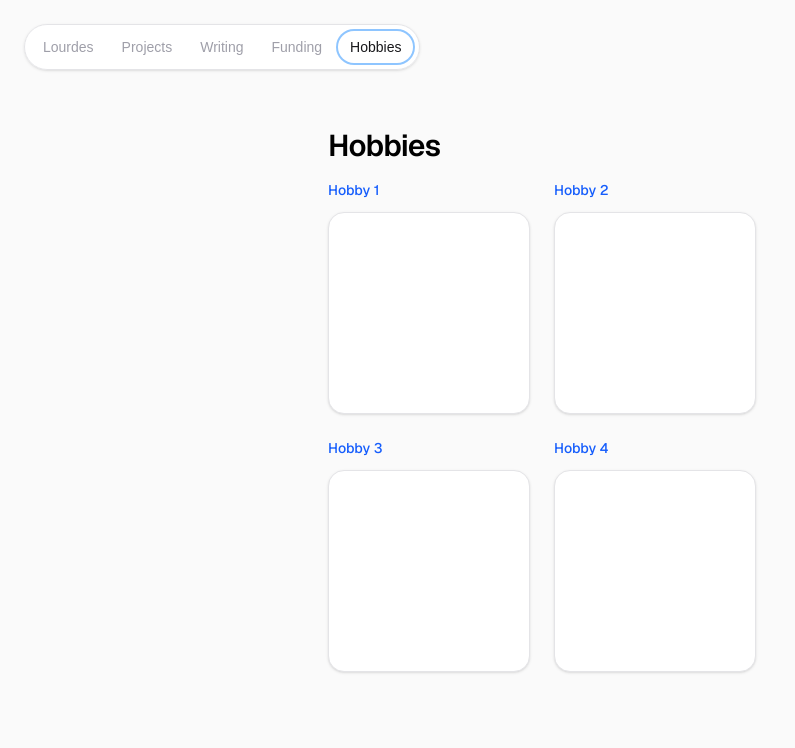
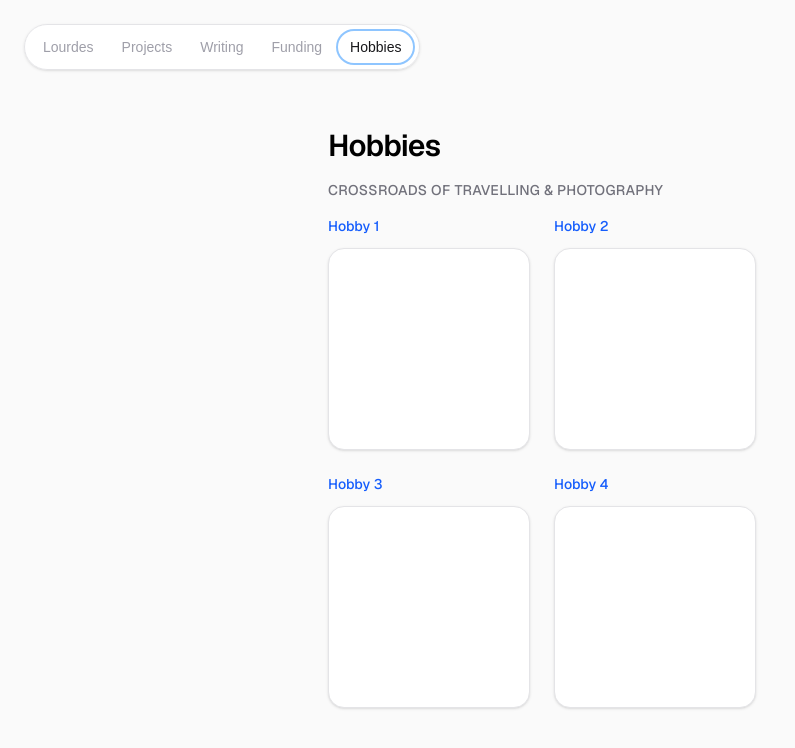
Before and after one commit to lourdesak/lourdesak.github.io, a Next.js app: page /hobbies in a window 1280 px wide. Shown: the top 748 px of the page, without its empty margins (0-795 px from the left). Built offline with nearby package versions, Linux system fonts and the light colour scheme.

Commit message:
Add Crossroads of Travelling & Photography subheading to Hobbies page

```diff
--- a/src/app/hobbies/page.tsx
+++ b/src/app/hobbies/page.tsx
@@ -11,7 +11,12 @@ const HOBBIES = [
 export default function HobbiesPage() {
   return (
     <PageShell title="Hobbies">
-      <SquareGrid items={HOBBIES} />
+      <div className="flex flex-col gap-4">
+        <h2 className="text-sm font-medium uppercase tracking-wide text-zinc-500 dark:text-zinc-500">
+          Crossroads of Travelling & Photography
+        </h2>
+        <SquareGrid items={HOBBIES} />
+      </div>
     </PageShell>
   );
 }
```
